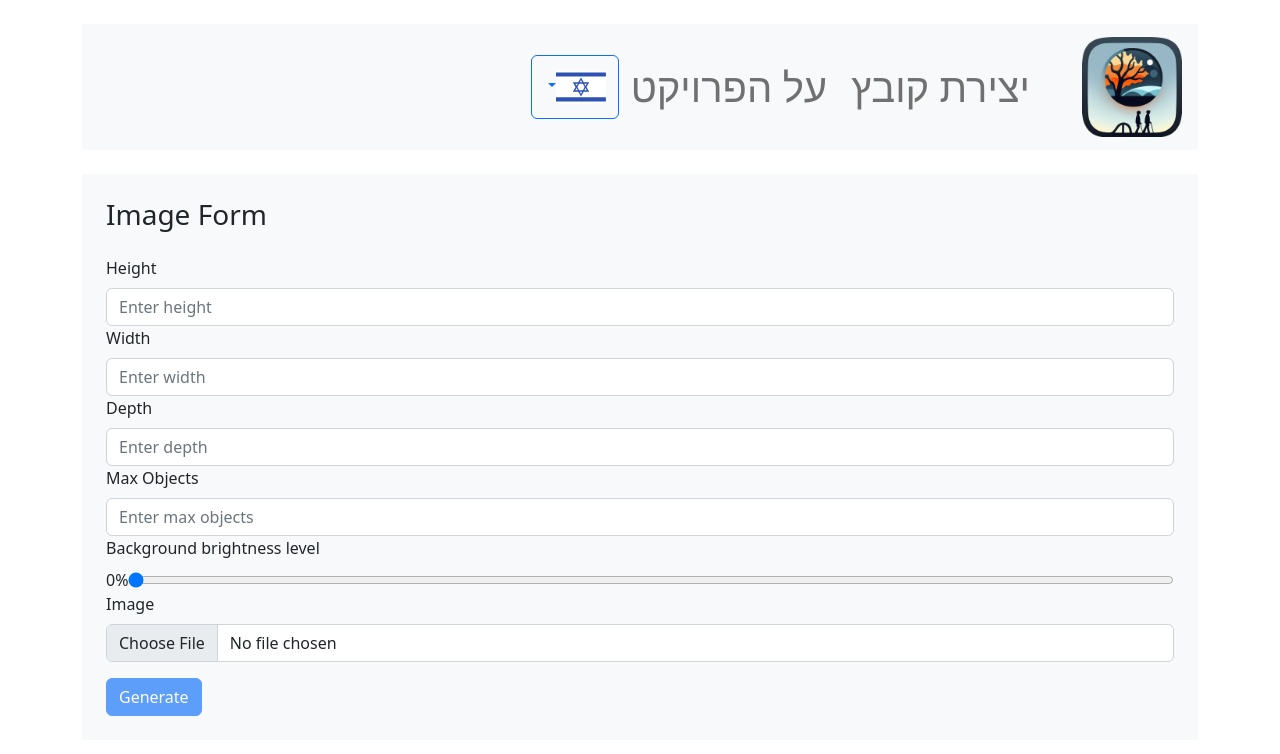
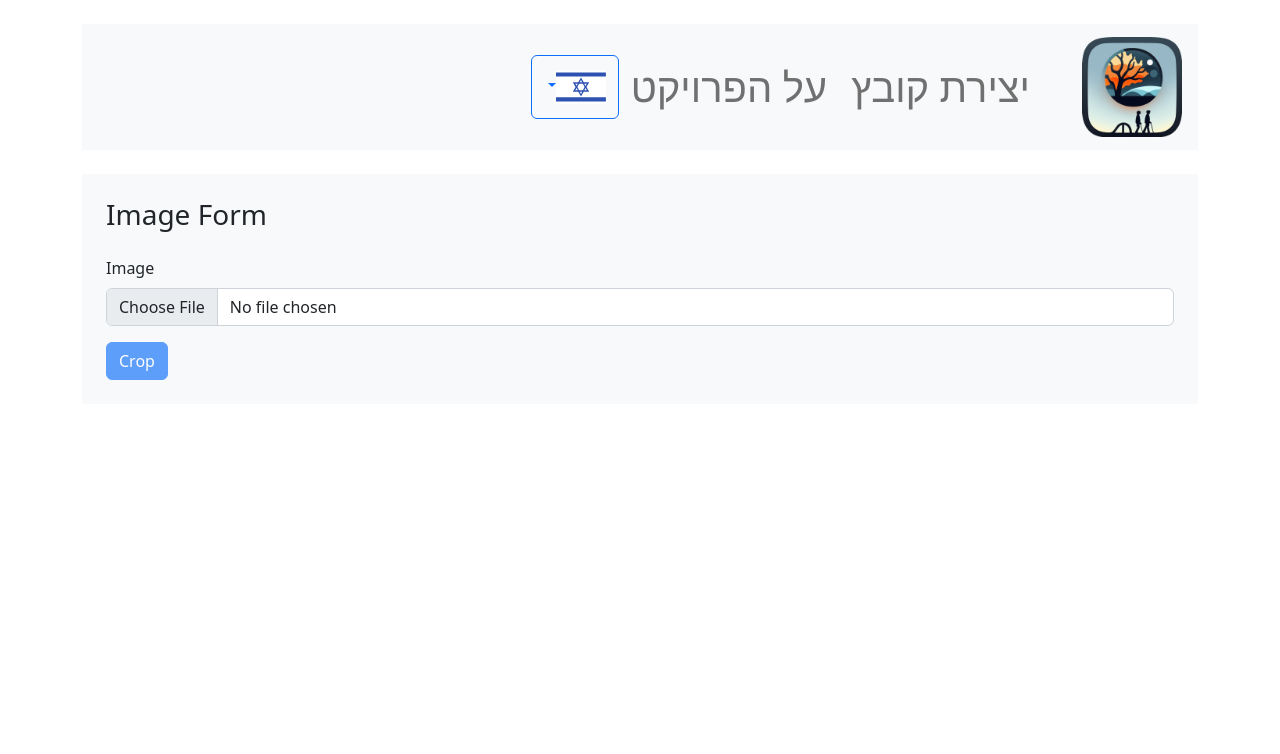
Before and after one commit to Ido-Cohen/TheUnseenView, a React (Create React App) app: page /generate in a window 1280 px wide. Shown: the top 754 px of the page. Built offline with nearby package versions, Linux system fonts and the light colour scheme.

Commit message:
Renamed to Crop Added functionality for Cropping images

```diff
--- a/public/index.html
+++ b/public/index.html
@@ -2,14 +2,14 @@
 <html lang="en">
   <head>
     <meta charset="utf-8" />
-    <link rel="icon" href="%PUBLIC_URL%/favicon.ico" />
+    <link rel="icon" href="%PUBLIC_URL%/logo.png" />
     <meta name="viewport" content="width=device-width, initial-scale=1" />
     <meta name="theme-color" content="#000000" />
     <meta
       name="description"
       content="Web site created using create-react-app"
     />
-    <link rel="apple-touch-icon" href="%PUBLIC_URL%/logo192.png" />
+    <link rel="apple-touch-icon" href="%PUBLIC_URL%/logo.png" />
     <!--
       manifest.json provides metadata used when your web app is installed on a
       user's mobile device or desktop. See https://developers.google.com/web/fundamentals/web-app-manifest/
@@ -24,7 +24,7 @@
       work correctly both with client-side routing and a non-root public URL.
       Learn how to configure a non-root public URL by running `npm run build`.
     -->
-    <title>React App</title>
+    <title>The Unseen View</title>
   </head>
   <body>
     <noscript>You need to enable JavaScript to run this app.</noscript>
--- a/src/Components/App/App.js
+++ b/src/Components/App/App.js
@@ -1,26 +1,23 @@
-// import logo from '../../logo.svg';
 import './App.css';
 import 'bootstrap/dist/css/bootstrap.min.css';
 import MyNavbar from "../Layout/MyNavbar";
-// import Navbar from "../Layout/Navbar";
 import React, {useState} from "react";
-import {Route, Routes, useNavigate} from "react-router-dom";
-import Home from "./components/Home";
+import { Route, Routes, useNavigate} from "react-router-dom";
 import Generate from "./components/Generate";
 import About from "./components/About";
 import {ToastContainer} from 'react-toastify';
 import 'react-toastify/dist/ReactToastify.css';
-import GeneratedImage from "./components/GeneratedImage";
+import CroppedImage from "./components/CroppedImage";
 import GenerateHE from "./components/GenerateHE";
 import AboutHE from "./components/AboutHE";
 
 function App() {
     const [generatedData, setGeneratedData] = useState(null);
     const navigate = useNavigate();
-    const handleGenerate = (data) => {
+    const handleCrop = (data) => {
         console.log(data);
         setGeneratedData(data);
-        navigate('/generated-image');
+        navigate('/cropped-image');
     };
     return (
 
@@ -59,18 +56,16 @@ function App() {
             {/*</nav>*/}
             <MyNavbar/>
             <Routes>
-                <Route exact path="/home" element={<Home/>}/>
+                <Route exact path="/he" element={<AboutHE/>}/>
+                <Route exact path="/" element={<About/>}/>
 
-                <Route exact path="/generate" element={<Generate onGenerate={handleGenerate}/>}/>
-                <Route exact path="/he/generate" element={<GenerateHE onGenerate={handleGenerate}/>}/>
-                {/*<Generate />*/}
-                {/*</Route>*/}
-                <Route exact path="/generated-image" element={<GeneratedImage generatedData={generatedData}/>}/>
+                <Route exact path="/generate" element={<Generate onCrop={handleCrop}/>}/>
+                <Route exact path="/he/generate" element={<GenerateHE onCrop={handleCrop}/>}/>
+                <Route exact path="/cropped-image" element={<CroppedImage generatedData={generatedData}/>}/>
 
                 <Route exact path="/about" element={<About/>}/>
                 <Route exact path="/he/about" element={<AboutHE/>}/>
 
-                {/*</Route>*/}
             </Routes>
             <ToastContainer position="top-center"/>
         </div>
--- a/src/Components/App/components/AboutHE.js
+++ b/src/Components/App/components/AboutHE.js
@@ -40,7 +40,7 @@ const About = () => {
                         <Card className="shadow-sm">
                             <Card.Img variant="top" src="https://via.placeholder.com/400x300"/>
                             <Card.Body>
-                                <Card.Title>Image 1</Card.Title>
+                                <Card.Title>תמונה 1</Card.Title>
                             </Card.Body>
                         </Card>
                     </Col>
@@ -49,7 +49,7 @@ const About = () => {
                         <Card className="shadow-sm">
                             <Card.Img variant="top" src="https://via.placeholder.com/400x300"/>
                             <Card.Body>
-                                <Card.Title>Image 2</Card.Title>
+                                <Card.Title>תמונה 2</Card.Title>
                             </Card.Body>
                         </Card>
                     </Col>
@@ -58,7 +58,7 @@ const About = () => {
                         <Card className="shadow-sm">
                             <Card.Img variant="top" src="https://via.placeholder.com/400x300"/>
                             <Card.Body>
-                                <Card.Title>Image 3</Card.Title>
+                                <Card.Title>תמונה 3</Card.Title>
                             </Card.Body>
                         </Card>
                     </Col>
--- a/src/Components/App/components/GeneratedImage.js
+++ b/src/Components/App/components/CroppedImage.js
@@ -1,7 +1,7 @@
 import React from 'react';
 import download from "downloadjs";
 
-const GeneratedImage = ({generatedImage}) => {
+const CroppedImage = ({generatedImage}) => {
     const handleDownload = () => {
         download(generatedImage.stl, "generated_file.stl");
     };
@@ -26,4 +26,4 @@ const GeneratedImage = ({generatedImage}) => {
     );
 };
 
-export default GeneratedImage;
+export default CroppedImage;
--- a/src/Components/App/components/Generate.js
+++ b/src/Components/App/components/Generate.js
@@ -3,20 +3,27 @@ import {Button, Form} from "react-bootstrap";
 import axios from "axios";
 import '../../../loader.css';
 import {toast} from 'react-toastify';
+import VerticalAlignmentComponent from "./VerticalAlignmentComponent";
 
-function Generate({onGenerate}) {
-    const [height, setHeight] = useState("");
-    const [width, setWidth] = useState("");
+function Generate({onCrop}) {
+    // const [height, setHeight] = useState("");
+    // const [width, setWidth] = useState("");
     const [imagePreview, setImagePreview] = useState("");
-    const [depth, setDepth] = useState("");
+    const [alignment, setAlignment] = useState("");
+    const [imageCrop, setImageCrop] = useState(null);
+    // const [depth, setDepth] = useState("");
     const [loading, setLoading] = useState(false);
-    const [maxObjects, setMaxObjects] = useState("");
+    // const [maxObjects, setMaxObjects] = useState("");
     const [image, setImage] = useState(null);
     const [isFormValid, setIsFormValid] = useState(false);
     const [percentage, setPercentage] = useState(0);
 
     const handlePercentageChange = (event) => {
         setPercentage(event.target.value);
+    };
+
+    const handleAlignment = (data) => {
+        setAlignment(data);
     };
 
     const Loader = () => (
@@ -50,18 +57,18 @@ function Generate({onGenerate}) {
         const {name, value} = event.target;
 
         switch (name) {
-            case "height":
-                setHeight(value);
-                break;
-            case "width":
-                setWidth(value);
-                break;
-            case "depth":
-                setDepth(value);
-                break;
-            case "maxObjects":
-                setMaxObjects(value);
-                break;
+            // case "height":
+            //     setHeight(value);
+            //     break;
+            // case "width":
+            //     setWidth(value);
+            //     break;
+            // case "depth":
+            //     setDepth(value);
+            //     break;
+            // case "maxObjects":
+            //     setMaxObjects(value);
+            //     break;
             case "image":
                 setImage(event.target.files[0]);
                 break;
@@ -69,34 +76,86 @@ function Generate({onGenerate}) {
                 break;
         }
     };
+    // const handleImageChange = (event) => {
+    //     console.log(event)
+    //     if (event.target.files && event.target.files[0]) {
+    //         const image = event.target.files[0];
+    //         setImagePreview(URL.createObjectURL(image));
+    //     }
+    function checkPicDimension(width, height) {
+        const ratio = width / height;
+        console.log(ratio)
+        if (ratio === 16 / 9) {
+            setImageCrop(0);
+            setIsFormValid(true)
+        } else if (ratio > 16 / 9) {
+            setImageCrop(1);
+            toast.warn('The image is too wide!');
+        } else {
+            setImageCrop(-1);
+            toast.warn('The image is too tall!');
+        }
+    }
+
+    // }
     const handleImageChange = (event) => {
-        console.log(event)
         if (event.target.files && event.target.files[0]) {
             const image = event.target.files[0];
-            setImagePreview(URL.createObjectURL(image));
+            const reader = new FileReader();
+
+            reader.onload = (e) => {
+                const imageUrl = e.target.result;
+                const img = new Image();
+
+                img.onload = () => {
+                    const {naturalWidth: width, naturalHeight: height} = img;
+                    checkPicDimension(width, height);
+                    console.log(`Image dimensions: ${width}x${height}`);
+
+                };
+                img.src = imageUrl;
+                setImagePreview(imageUrl);
+            };
+
+            reader.readAsDataURL(image);
         }
-    }
+    };
     const handleSubmit = async (event) => {
         event.preventDefault();
         // setImagePreview(URL.createObjectURL(image));
         console.log("Form submitted:", {
-            height,
-            width,
-            depth,
-            maxObjects,
             image,
             percentage
         });
         setLoading(true);
         try {
-            const response = await axios.get('https://myapi.com/data');
+            const formData = new FormData();
+            formData.append('image', image);
+            let crop;
+            if (imageCrop === 0) {
+                crop = 'none';
+            } else if (imageCrop === 1) { // image is tall
+                if (alignment === "") {
+                    crop = 'top';
+                } else {
+                    crop = alignment;
+                }
+            } else { // image is wide
+                if (alignment === "") {
+                    crop = 'left';
+                } else {
+                    crop = alignment;
+                }
+            }
+            formData.append('cropDetail', crop)
+            const response = await axios.post("http://localhost:777/cropImage", formData);
             console.log(response.data);
-            onGenerate(response.data);
-            toast.success('3D file generated successfully!');
+            onCrop(response.data);
+            toast.success('Image cropped successfully!');
         } catch (error) {
             console.log(error);
-            onGenerate(error);
-            toast.error('Failed to generate 3D file.');
+            onCrop(error);
+            toast.error('Image cropped failed!');
         }
         setLoading(false);
     };
@@ -105,18 +164,20 @@ function Generate({onGenerate}) {
         return input !== "";
     };
 
-    const isFormInputsValid = () => {
-        return (
-            isInputValid(height) &&
-            isInputValid(width) &&
-            isInputValid(depth) &&
-            isInputValid(maxObjects)
-        );
-    };
+    // const isFormInputsValid = () => {
+    //     return (
+    //         isInputValid(height) &&
+    //         isInputValid(width) &&
+    //         isInputValid(depth) &&
+    //         isInputValid(maxObjects)
+    //     );
+    // };
 
     const handleFormValidation = () => {
-        setIsFormValid(isFormInputsValid());
+        console.log(imageCrop)
+        setIsFormValid(isInputValid(image));
     };
+    console.log(" aligment " + alignment);
 
     return (
         <>
@@ -124,73 +185,73 @@ function Generate({onGenerate}) {
 
             <Form onSubmit={handleSubmit} className="p-4 rounded-lg bg-light">
                 <h3 className="mb-4">Image Form</h3>
-                <Form.Group controlId="height">
-                    <Form.Label>Height</Form.Label>
-                    <Form.Control
-                        type="text"
-                        name="height"
-                        placeholder="Enter height"
-                        value={height}
-                        onChange={(e) => {
-                            handleInputChange(e);
-                            handleFormValidation();
-                        }}
-                    />
-                </Form.Group>
-                <Form.Group controlId="width">
-                    <Form.Label>Width</Form.Label>
-                    <Form.Control
-                        type="text"
-                        name="width"
-                        placeholder="Enter width"
-                        value={width}
-                        onChange={(e) => {
-                            handleInputChange(e);
-                            handleFormValidation();
-                        }}
-                    />
-                </Form.Group>
-                <Form.Group controlId="depth">
-                    <Form.Label>Depth</Form.Label>
-                    <Form.Control
-                        type="text"
-                        name="depth"
-                        placeholder="Enter depth"
-                        value={depth}
-                        onChange={(e) => {
-                            handleInputChange(e);
-                            handleFormValidation();
-                        }}
-                    />
-                </Form.Group>
-                <Form.Group controlId="maxObjects">
-                    <Form.Label>Max Objects</Form.Label>
-                    <Form.Control
-                        type="text"
-                        name="maxObjects"
-                        placeholder="Enter max objects"
-                        value={maxObjects}
-                        onChange={(e) => {
-                            handleInputChange(e);
-                            handleFormValidation();
-                        }}
-                    />
-                </Form.Group>
-                <Form.Group controlId="formPercentageSlider">
-                    <Form.Label>Background brightness level</Form.Label>
-                    <div className="d-flex align-items-center">
-                        <div className="mr-2">{percentage}%</div>
-                        <input
-                            type="range"
-                            min="0"
-                            max="100"
-                            step="1"
-                            value={percentage}
-                            onChange={handlePercentageChange}
-                            className="form-control-range flex-grow-1"
-                        />
-                    </div>
-                </Form.Group>
+                {/*<Form.Group controlId="height">*/}
+                {/*    <Form.Label>Height</Form.Label>*/}
+                {/*    <Form.Control*/}
+                {/*        type="text"*/}
+                {/*        name="height"*/}
+                {/*        placeholder="Enter height"*/}
+                {/*        value={height}*/}
+                {/*        onChange={(e) => {*/}
+                {/*            handleInputChange(e);*/}
+                {/*            handleFormValidation();*/}
+                {/*        }}*/}
+                {/*    />*/}
+                {/*</Form.Group>*/}
+                {/*<Form.Group controlId="width">*/}
+                {/*    <Form.Label>Width</Form.Label>*/}
+                {/*    <Form.Control*/}
+                {/*        type="text"*/}
+                {/*        name="width"*/}
+                {/*        placeholder="Enter width"*/}
+                {/*        value={width}*/}
+                {/*        onChange={(e) => {*/}
+                {/*            handleInputChange(e);*/}
+                {/*            handleFormValidation();*/}
+                {/*        }}*/}
+                {/*    />*/}
+                {/*</Form.Group>*/}
+                {/*<Form.Group controlId="depth">*/}
+                {/*    <Form.Label>Depth</Form.Label>*/}
+                {/*    <Form.Control*/}
+                {/*        type="text"*/}
+                {/*        name="depth"*/}
+                {/*        placeholder="Enter depth"*/}
+                {/*        value={depth}*/}
+                {/*        onChange={(e) => {*/}
+                {/*            handleInputChange(e);*/}
+                {/*            handleFormValidation();*/}
+                {/*        }}*/}
+                {/*    />*/}
+                {/*</Form.Group>*/}
+                {/*<Form.Group controlId="maxObjects">*/}
+                {/*    <Form.Label>Max Objects</Form.Label>*/}
+                {/*    <Form.Control*/}
+                {/*        type="text"*/}
+                {/*        name="maxObjects"*/}
+                {/*        placeholder="Enter max objects"*/}
+                {/*        value={maxObjects}*/}
+                {/*        onChange={(e) => {*/}
+                {/*            handleInputChange(e);*/}
+                {/*            handleFormValidation();*/}
+                {/*        }}*/}
+                {/*    />*/}
+                {/*</Form.Group>*/}
+                {/*<Form.Group controlId="formPercentageSlider">*/}
+                {/*    <Form.Label>Background brightness level</Form.Label>*/}
+                {/*    <div className="d-flex align-items-center">*/}
+                {/*        <div className="mr-2">{percentage}%</div>*/}
+                {/*        <input*/}
+                {/*            type="range"*/}
+                {/*            min="0"*/}
+                {/*            max="100"*/}
+                {/*            step="1"*/}
+                {/*            value={percentage}*/}
+                {/*            onChange={handlePercentageChange}*/}
+                {/*            className="form-control-range flex-grow-1"*/}
+                {/*        />*/}
+                {/*    </div>*/}
+                {/*</Form.Group>*/}
                 <Form.Group controlId="image">
                     <Form.Label>Image</Form.Label>
                     <Form.Control
@@ -198,8 +259,8 @@ function Generate({onGenerate}) {
                         name="image"
                         onChange={(e) => {
                             handleInputChange(e);
+                            handleImageChange(e);
                             handleFormValidation();
-                            handleImageChange(e);
                         }}
                     />
                     <Button
@@ -207,11 +268,12 @@ function Generate({onGenerate}) {
                         variant="primary"
                         type="submit"
                         disabled={!isFormValid}>
-                        Generate
+                        Crop
                     </Button>
                 </Form.Group>
-
-                {imagePreview && <img src={imagePreview} alt="Selected Image"/>}
+                {imageCrop !== null && imageCrop !== 0 &&
+                    <VerticalAlignmentComponent onAlignmentChange={handleAlignment} onCrop={imageCrop}/>}
+                {imagePreview && <img src={imagePreview} alt="Selected Image" style={{width: '48vw', margin: "20px"}}/>}
             </Form>
         </>
 
--- a/src/Components/App/components/GenerateHE.js
+++ b/src/Components/App/components/GenerateHE.js
@@ -4,7 +4,7 @@ import axios from "axios";
 import '../../../loader.css';
 import {toast} from 'react-toastify';
 
-function Generate({onGenerate}) {
+function Generate({onCrop}) {
     const [height, setHeight] = useState("");
     const [width, setWidth] = useState("");
     const [imagePreview, setImagePreview] = useState("");
@@ -90,11 +90,11 @@ function Generate({onGenerate}) {
         try {
             const response = await axios.get('https://myapi.com/data');
             console.log(response.data);
-            onGenerate(response.data);
+            onCrop(response.data);
             toast.success('3D file generated successfully!');
         } catch (error) {
             console.log(error);
-            onGenerate(error);
+            onCrop(error);
             toast.error('Failed to generate 3D file.');
         }
         setLoading(false);
--- /dev/null
+++ b/src/Components/App/components/VerticalAlignmentComponent.js
@@ -0,0 +1,91 @@
+import React, { useState } from 'react';
+
+const VerticalAlignmentComponent = ({ onAlignmentChange,onCrop }) => {
+    const [alignment, setAlignment] = useState(onCrop === 1 ? 'left' : 'top');
+
+    const handleAlignmentChange = (event) => {
+        const newAlignment = event.target.value;
+        setAlignment(newAlignment);
+        onAlignmentChange(newAlignment); // Notify the parent component
+    };
+
+    return (
+        <div className="container">
+            <p>The image is too {onCrop === -1 ? 'tall' : 'wide'} please select which part of the image you want.</p>
+            {onCrop !== 1 && <div className="form-check form-check-inline">
+                <input
+                    className="form-check-input"
+                    type="radio"
+                    name="alignment"
+                    id="top"
+                    value="top"
+                    checked={alignment === 'top'}
+                    onChange={handleAlignmentChange}
+                />
+                <label className="form-check-label" htmlFor="top">
+                    Top
+                </label>
+            </div>}
+            {onCrop !== -1 && <div className="form-check form-check-inline">
+                <input
+                    className="form-check-input"
+                    type="radio"
+                    name="alignment"
+                    id="left"
+                    value="left"
+                    checked={alignment === 'left'}
+                    onChange={handleAlignmentChange}
+                />
+                <label className="form-check-label" htmlFor="left">
+                    Left
+                </label>
+            </div>}
+
+            <div className="form-check form-check-inline">
+                <input
+                    className="form-check-input"
+                    type="radio"
+                    name="alignment"
+                    id="center"
+                    value="center"
+                    checked={alignment === 'center'}
+                    onChange={handleAlignmentChange}
+                />
+                <label className="form-check-label" htmlFor="center">
+                    Center
+                </label>
+            </div>
+
+            {onCrop !== 1 && <div className="form-check form-check-inline">
+                <input
+                    className="form-check-input"
+                    type="radio"
+                    name="alignment"
+                    id="bottom"
+                    value="bottom"
+                    checked={alignment === 'bottom'}
+                    onChange={handleAlignmentChange}
+                />
+                <label className="form-check-label" htmlFor="bottom">
+                    Bottom
+                </label>
+            </div>}
+            {onCrop !== -1 && <div className="form-check form-check-inline">
+                <input
+                    className="form-check-input"
+                    type="radio"
+                    name="alignment"
+                    id="right"
+                    value="right"
+                    checked={alignment === 'right'}
+                    onChange={handleAlignmentChange}
+                />
+                <label className="form-check-label" htmlFor="right">
+                    Right
+                </label>
+            </div>}
+        </div>
+    );
+};
+
+export default VerticalAlignmentComponent;
```
Also changed, not shown: public/logo.png (added).
